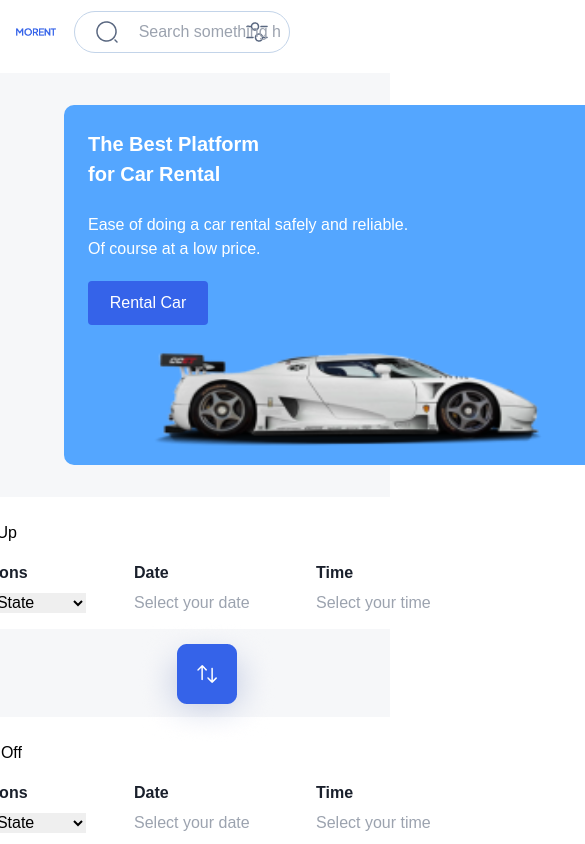
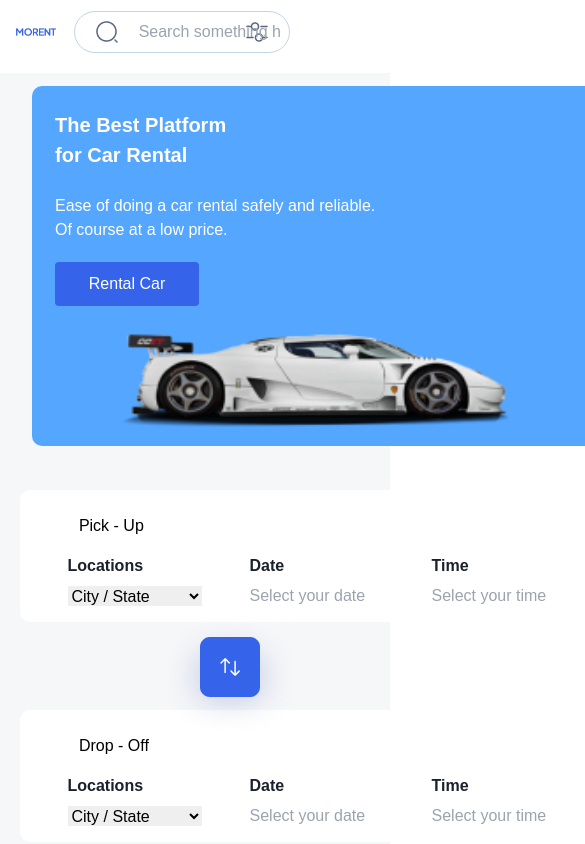
Before and after one commit to bhatiakash67/React-Projects, a React (Vite) app in the folder 1car-rental-site/: page / in a window 390 px wide. Shown: the top 844 px of the page, 585 px wide, since content can reach past the window. Built offline with nearby package versions, Linux system fonts and the light colour scheme.

Commit message:
responsive ad-ons for pages 1, 2 & 4

```diff
--- a/1car-rental-site/src/components/content/Content.css
+++ b/1car-rental-site/src/components/content/Content.css
@@ -20,7 +20,7 @@ body {
     gap: 20px;
     border: transparent;
     margin-top: 14px;
-    margin-left: 64px;
+    margin-left: 4.5%;
 }
 
 .ad1,
@@ -49,7 +49,7 @@ body {
 .adheader,
 .adcontent,
 .adbutton {
-    margin-left: 24px;
+    margin-left: 4%;
 }
 
 .adheader {
@@ -61,7 +61,7 @@ body {
 }
 
 .adbutton {
-    width: 120px;
+    width: 20%;
     height: 44px;
     padding: 10px 20px;
     margin-top: 20px;
@@ -141,17 +141,17 @@ body {
 }
 
 .boxheader {
-    margin-left: 48px;
+    margin-left: 10%;
     margin-top: 24px;
-    font-size: 16px;
+    font-size: 1rem;
 }
 
 .location-date-time {
-    margin-top: 16px;
+    margin-top: 2.7%;
 }
 
 .input-headers {
-    width: 486px;
+    /* width: 10%; */
     height: 20px;
     margin-right: 48px;
     margin-left: 48px;
@@ -387,6 +387,15 @@ body {
         margin: 20px auto;
     }
 
+    .ads {
+        margin: 0;
+    }
+
+    .ad1 {
+        width: 85%;
+        margin: 2% auto;
+    }
+
     .ad2 {
         display: none;
     }
@@ -398,18 +407,23 @@ body {
             'swapbtn'
             'dropoff';
         gap: 20px;
+        width: 85%;
+        margin: 0 auto;
     }
 
     .pickup-container,
     .dropoff-container,
     .swapbtn {
         height: 132px;
-        width: 100%;
     }
 
     .swapbtn {
         left: 40%;
         top: 22%;
+    }
+
+    .input-headers {
+        margin-bottom: 1%;
     }
 
     .fullcars {
@@ -427,3 +441,35 @@ body {
     }
 
 }
+
+@media screen and (max-width: 1000px) {
+
+    .content-wrapper {
+        margin: 20px auto;
+    }
+
+    .ad1 {
+        width: 95%;
+    }
+
+    .main-container {
+        width: 95%;
+    }
+}
+
+@media screen and (max-width: 700px) {
+    .ad1 {
+        width: 90%;
+        margin: 2% auto;
+    }
+
+    .adbutton {
+        width: 25%;
+    }
+
+    .main-container {
+        width: 90%;
+        margin: 0 auto;
+    }
+
+}
--- a/1car-rental-site/src/page2/Category.css
+++ b/1car-rental-site/src/page2/Category.css
@@ -17,7 +17,7 @@ body {
 .content-box {
     display: flex;
     flex-direction: row;
-    min-height: 1600px;
+    height: 1600px;
     width: 100%;
     margin-top: 1.5%;
 }
@@ -29,7 +29,6 @@ body {
     max-width: 360px;
     width: 25%;
     height: 1600px;
-    border: 1px solid #90A3BF;
 }
 
 .type-of-car,
@@ -256,18 +255,22 @@ form {
 
 .car-cards-catalog {
     display: grid;
-    grid-template-columns: repeat(auto-fill, minmax(304px,  1fr));
+    grid-template-columns: repeat(auto-fill, minmax(304px, 1fr));
     gap: 2%;
     max-width: 1026px;
     margin: 0 3%;
 }
 
-.car12, .car22, .car32 {
+.car12,
+.car22,
+.car32 {
     width: 100%;
     background-color: white;
 }
 
-.car12, .car22, .car32 {
+.car12,
+.car22,
+.car32 {
     transition: background-color 0.3s ease;
 }
 
@@ -413,7 +416,7 @@ form {
     position: absolute;
 }
 
-@media (max-width: 1300px) {
+@media (max-width: 1350px) {
 
     .main-container2 {
         position: relative;
@@ -422,15 +425,6 @@ form {
         flex-direction: column;
         align-items: center;
     }
-
-    .content-box {
-        min-height: 1600px;
-    }
-
-.car-cards-catalog{
-    gap: 1%;
-    margin: 3% auto;
-}
 
     .pickup-container2 {
         margin: 10% auto;
@@ -446,7 +440,23 @@ form {
         left: 30%;
     }
 
-    .expand-cars-catalog{
+    .content-box {
+        height: auto;
+    }
+
+    .filter-for-cars {
+        height: auto;
+    }
+
+    .car-cards-catalog {
+        display: grid;
+        grid-template-columns: repeat(auto-fill, minmax(304px, 1fr));
+        gap: 2%;
+        margin: 2% auto;
+        margin-bottom: 10%;
+    }
+
+    .expand-cars-catalog {
         margin-bottom: 2%;
     }
 }
@@ -466,12 +476,13 @@ form {
     }
 
     .pickup-container2 {
+        width: 100%;
         margin: 3% auto;
     }
 
     .dropoff-container2 {
         margin: 0 auto;
-
+        width: 100%;
     }
 
     .swapbtn2 {
@@ -484,7 +495,11 @@ form {
         width: 100%;
     }
 
-    .main-container2 {
-        width: 100%;
+    .car-cards-catalog {
+        display: grid;
+        grid-template-columns: repeat(auto-fill, minmax(304px, 1fr));
+        gap: 2%;
+        margin: 2% auto;
+        margin-bottom: 10%;
     }
 }
--- a/1car-rental-site/src/page3/Detail.css
+++ b/1car-rental-site/src/page3/Detail.css
@@ -16,23 +16,25 @@ body {
 .content-box2 {
     display: flex;
     flex-direction: row;
-    height: 2016px;
-    width: 1440px;
+    max-height: 2016px;
+    height: auto;
+    max-width: 100%;
     background-color: #F6F7F9;
+    margin-top: 1%;
 }
 
 /* Checklist filter styling */
 
 .filter-for-cars2 {
     background-color: white;
-    width: 360px;
+    width: 25%;
     height: 2016px;
 }
 
 .type-of-car2,
 .car-capacity2,
 .price-range2 {
-    margin-left: 32px;
+    margin-left: 8%;
 }
 
 .type-of-car2 {
@@ -152,28 +154,35 @@ body {
     color: #596780;
 }
 
+/* Car Info */
+
 .main-content-for-user {
     display: flex;
     flex-direction: column;
 }
 
+/* Parent section of images and specs  */
+
 .carcard-elaborate-info {
     display: flex;
     flex-direction: row;
+    width: 100%;
     max-width: 1440px;
     height: 508px;
     margin-top: 32px;
-    margin-left: 32px;
+    margin-left: 3%;
 }
 
+/* Images */
+
 .car-images {
-    width: 492px;
+    width: 45.6%;
     height: 508px;
     background-color: lightgray;
 }
 
 .main-photo {
-    width: 492px;
+    width: 100%;
     height: 360px;
 }
 
@@ -184,7 +193,7 @@ body {
 }
 
 .small-detailed-photos {
-    margin-top: 24px;
+    margin-top: 4.5%;
     display: flex;
     flex-direction: row;
     justify-content: space-between;
@@ -197,7 +206,8 @@ body {
 }
 
 .image {
-    width: 148px;
+    max-width: 148px;
+    width: 100%;
     height: 124px;
     display: block;
     border-radius: 10px;
@@ -220,21 +230,22 @@ body {
     transform: scale(0.9);
 }
 
+/* Car Specs */
+
 .car-details-specs {
     display: flex;
     flex-direction: column;
-    width: 492px;
+    width: 45.4%;
     height: 508px;
     background-color: white;
-    margin-left: 32px;
-    margin-right: 32px;
+    margin-left: 3%;
 }
 
 .car-name-and-rating {
     display: flex;
     flex-direction: row;
-    margin-top: 24px;
-    margin-left: 24px;
+    margin-top: 5%;
+    margin-left: 5%;
     justify-content: space-between;
 }
 
@@ -245,22 +256,22 @@ body {
 }
 
 .like {
-    margin-right: 24px;
+    margin-right: 5%;
     width: 24px;
     height: 24px;
 }
 
 .car-rating {
-    margin-left: 24px;
+    margin-left: 5%;
     margin-top: 8px;
     display: flex;
-    width: 220px;
+    width: 50%;
 }
 
 .review-count {
     font-size: 14px;
     color: #596780;
-    margin-left: 8px;
+    margin-left: 4%;
 }
 
 .car-description {
@@ -269,7 +280,7 @@ body {
     display: flex;
     justify-content: center;
     margin-top: 32px;
-    margin-left: 24px;
+    margin-left: 5%;
 }
 
 .description {
@@ -278,10 +289,10 @@ body {
 }
 
 .specs {
-    width: 444px;
+    width: 89%;
     height: 72px;
     margin-top: 32px;
-    margin-left: 24px;
+    margin-left: 5%;
 }
 
 .type-and-capacity,
@@ -306,7 +317,6 @@ body {
 }
 
 .details {
-    width: 92px;
     height: 28px;
     font-size: 20px;
     font-weight: bold;
@@ -323,8 +333,8 @@ body {
     flex-direction: row;
     justify-content: space-between;
     margin-top: 68px;
-    margin-left: 24px;
-    margin-right: 24px;
+    margin-left: 5%;
+    margin-right: 5%;
     margin-bottom: 32px;
 }
 
@@ -350,10 +360,12 @@ body {
     transform: scale(1.03);
 }
 
+/* Reviews */
+
 .reviews {
     display: flex;
     flex-direction: column;
-    width: 1016px;
+    max-width: 1016px;
     height: 452px;
     margin-top: 32px;
     margin-left: 32px;
@@ -470,6 +482,8 @@ body {
 #arrow-for-reviews {
     margin-left: 8px;
 }
+
+/* Recent Cars section */
 
 .recent-cars {
     display: flex;
@@ -632,6 +646,8 @@ body {
 transform: scale(1.03);
 }
 
+/* Recommended Cars section */
+
 .rmd-cars3 {
     display: flex;
     flex-direction: column;
@@ -653,3 +669,12 @@ transform: scale(1.03);
     margin-left: 20px;
     margin-bottom: 10px;
 }
+
+
+
+@media (max-width: 1200px) {
+
+    .filter-for-cars2 {
+        display: none;
+    }
+}
--- a/1car-rental-site/src/page3/Detail.jsx
+++ b/1car-rental-site/src/page3/Detail.jsx
@@ -151,7 +151,7 @@ function Detail() {
                 </div>
               </div>
 
-{/* Car Specs */}
+              {/* Car Specs */}
 
               <div className='car-details-specs'>
 
@@ -188,7 +188,7 @@ function Detail() {
                 <div className="rate-and-rentbutton">
                   <p id="rate-of-car">$80.00/ <span id='day'>days</span></p>
                   <Link to="../register-info">
-                  <img id='button-for-rent' src={RentButton} alt="rent button" />
+                    <img id='button-for-rent' src={RentButton} alt="rent button" />
                   </Link>
                 </div>
 
```
